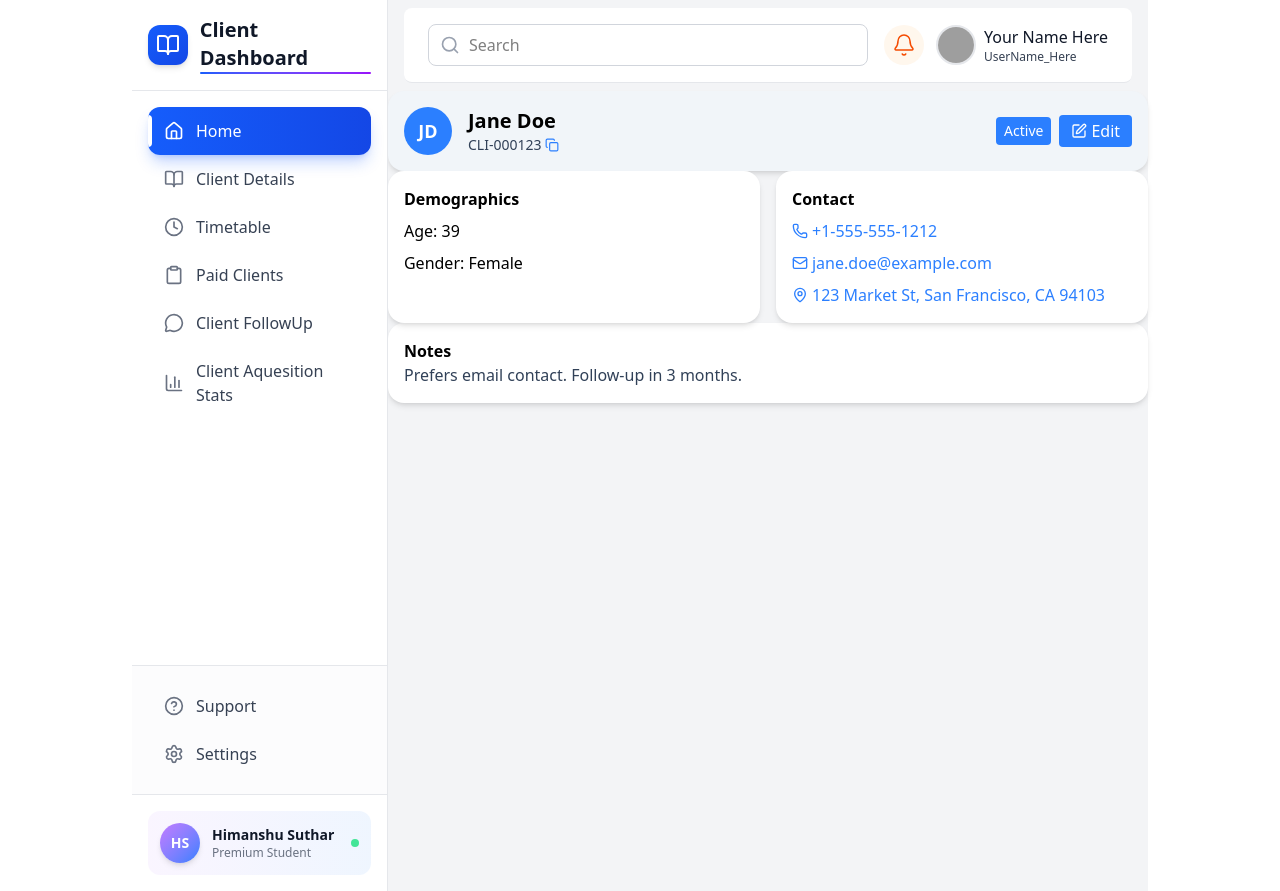
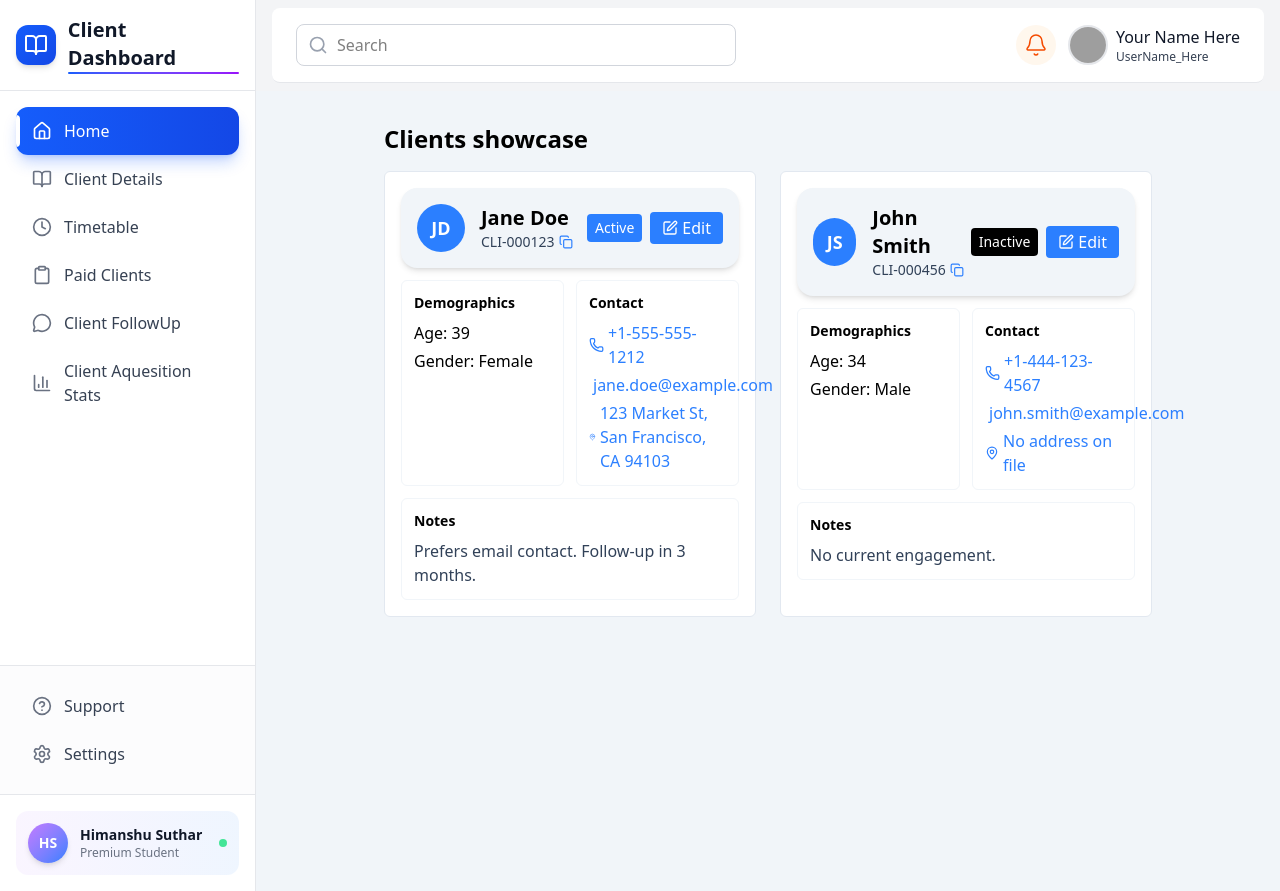
Before and after one commit to MSAndromeda/client-dashboard, a React (Vite) app: page /clientdetails in a window 1280 px wide. Built offline with nearby package versions, Linux system fonts and the light colour scheme; grey boxes are pictures that could not be loaded.

Commit message:
Feat: Client Details Page Merge

```diff
--- a/src/App.jsx
+++ b/src/App.jsx
@@ -5,7 +5,7 @@ import { Outlet } from "react-router-dom";
 function App() {
   return (
     <>
-      <div className="flex bg-gray-100 max-w-fit m-auto">
+      <div className="flex bg-gray-100 w-screen m-auto">
         {/* Sidebar */}
         <ResponsiveSidebar />
         {/* Main Content */}
--- a/src/pages/ClientDetails.jsx
+++ b/src/pages/ClientDetails.jsx
@@ -1,5 +1,5 @@
 import React, { useState } from "react";
-import { Phone, Mail, MapPin, Edit, Save, X, Copy } from "lucide-react";
+import { Phone, Mail, MapPin } from "lucide-react";
 import { HeaderDetails } from "../components/ClientDetails/Header";
 
 // --- Mock Data ---
@@ -64,10 +64,11 @@ function getAge(dob) {
   return Math.abs(new Date(diff).getUTCFullYear() - 1970);
 }
 
-export default function ClientDetails() {
-  const [client, setClient] = useState(mockClients[0]);
+// Reusable per-client card (local state per card)
+function ClientCard({ initialClient }) {
+  const [client, setClient] = useState(initialClient);
   const [editMode, setEditMode] = useState(false);
-  const [formData, setFormData] = useState(client);
+  const [formData, setFormData] = useState(initialClient);
 
   const handleChange = (field, value) => {
     setFormData({ ...formData, [field]: value });
@@ -79,19 +80,18 @@ export default function ClientDetails() {
   };
 
   return (
-    <div className="w-full">
-      {/* Header Card */}
-      <HeaderDetails client={client} handleSave={handleSave}/>
-
+    <div className="bg-white border border-slate-200 rounded-md p-4">
+      {/* Header (reuses existing HeaderDetails if available) */}
+      <HeaderDetails client={client} handleSave={handleSave} />
 
       {/* Body Two Column */}
-      <div className="grid grid-cols-1 md:grid-cols-2 gap-4">
+      <div className="grid grid-cols-1 md:grid-cols-2 gap-3 mt-3">
         {/* Demographic */}
-        <div className="shadow-md bg-white rounded-2xl p-4 space-y-2">
-          <h3 className="font-semibold text-black">Demographics</h3>
+        <div className="p-3 border border-slate-100 rounded-md">
+          <h3 className="font-semibold text-black text-sm">Demographics</h3>
           {editMode ? (
             <>
-              <label className="block text-sm">
+              <label className="block text-sm mt-2">
                 Date of Birth
                 <input
                   type="date"
@@ -100,7 +100,7 @@ export default function ClientDetails() {
                   className="w-full border rounded p-1 mt-1"
                 />
               </label>
-              <label className="block text-sm">
+              <label className="block text-sm mt-2">
                 Gender
                 <input
                   value={formData.gender}
@@ -111,10 +111,10 @@ export default function ClientDetails() {
             </>
           ) : (
             <>
-              <p>
+              <p className="mt-2">
                 <span className="font-medium">Age:</span> {getAge(client.dob)}
               </p>
-              <p>
+              <p className="mt-1">
                 <span className="font-medium">Gender:</span> {client.gender}
               </p>
             </>
@@ -122,11 +122,11 @@ export default function ClientDetails() {
         </div>
 
         {/* Contact */}
-        <div className="shadow-md bg-white rounded-2xl p-4 space-y-2">
-          <h3 className="font-semibold text-black">Contact</h3>
+        <div className="p-3 border border-slate-100 rounded-md">
+          <h3 className="font-semibold text-black text-sm">Contact</h3>
           {editMode ? (
             <>
-              <label className="block text-sm">
+              <label className="block text-sm mt-2">
                 Phone
                 <input
                   value={formData.phone}
@@ -134,7 +134,7 @@ export default function ClientDetails() {
                   className="w-full border rounded p-1 mt-1"
                 />
               </label>
-              <label className="block text-sm">
+              <label className="block text-sm mt-2">
                 Email
                 <input
                   value={formData.email}
@@ -142,7 +142,7 @@ export default function ClientDetails() {
                   className="w-full border rounded p-1 mt-1"
                 />
               </label>
-              <label className="block text-sm">
+              <label className="block text-sm mt-2">
                 Address
                 <input
                   value={formData.address?.line || ""}
@@ -158,15 +158,15 @@ export default function ClientDetails() {
             </>
           ) : (
             <>
-              <p className="flex items-center text-blue-500">
+              <p className="flex items-center text-blue-500 mt-2">
                 <Phone size={16} className="mr-1" />
                 <a href={`tel:${client.phone}`}>{client.phone}</a>
               </p>
-              <p className="flex items-center text-blue-500">
+              <p className="flex items-center text-blue-500 mt-1">
                 <Mail size={16} className="mr-1" />
                 <a href={`mailto:${client.email}`}>{client.email}</a>
               </p>
-              <p className="flex items-center text-blue-500">
+              <p className="flex items-center text-blue-500 mt-1">
                 <MapPin size={16} className="mr-1" />
                 {client.address
                   ? `${client.address.line}, ${client.address.city}, ${client.address.state} ${client.address.postal}`
@@ -178,8 +178,8 @@ export default function ClientDetails() {
       </div>
 
       {/* Notes */}
-      <div className="shadow-md bg-white rounded-2xl p-4">
-        <h3 className="font-semibold text-black">Notes</h3>
+      <div className="mt-3 p-3 border border-slate-100 rounded-md">
+        <h3 className="font-semibold text-black text-sm">Notes</h3>
         {editMode ? (
           <input
             value={formData.notes}
@@ -187,9 +187,28 @@ export default function ClientDetails() {
             className="w-full border rounded p-1 mt-1"
           />
         ) : (
-          <p className="text-slate-700">{client.notes}</p>
+          <p className="text-slate-700 mt-2">{client.notes}</p>
         )}
       </div>
     </div>
   );
 }
+
+export default function ClientDetails() {
+  // Show two components (first two mock clients) centered and compact
+  const clientsToShow = mockClients.slice(0, 2);
+
+  return (
+    <div className="min-h-screen bg-slate-100 py-8">
+      <div className="w-3/4 mx-auto">
+        <h2 className="text-2xl font-bold mb-4">Clients showcase</h2>
+
+        <div className="grid grid-cols-1 md:grid-cols-2 gap-6">
+          {clientsToShow.map((c) => (
+            <ClientCard key={c.id} initialClient={c} />
+          ))}
+        </div>
+      </div>
+    </div>
+  );
+}
```
